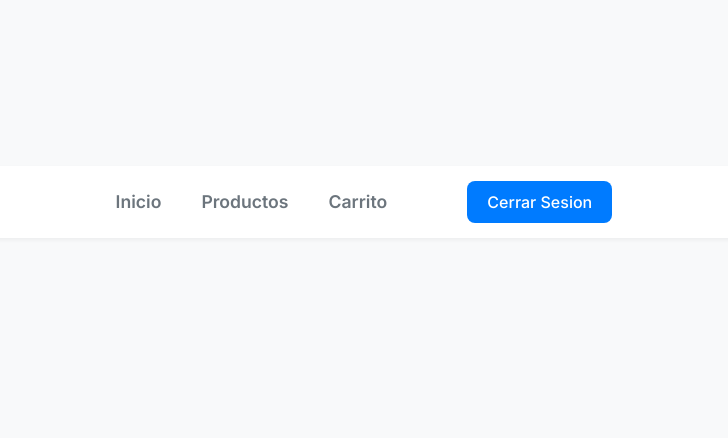
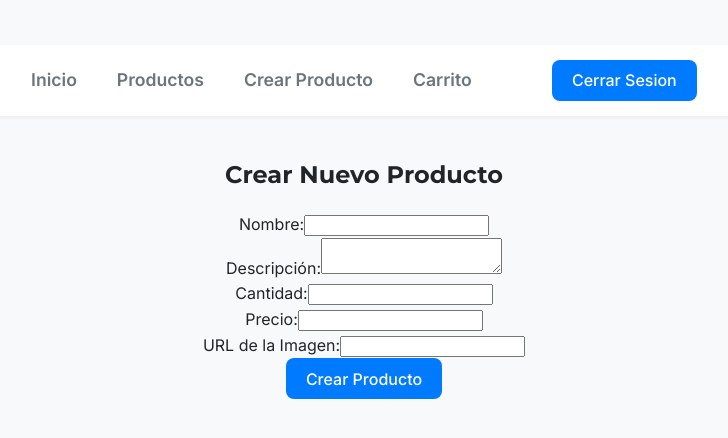
Before and after one commit to etec-programacion-3/programacion-3-2025-almada-Thiagox789, a React (Vite) app in the folder frontend/: page /crear-producto in a window 1280 px wide. Shown: the part 178-616 px from the top of the page, without its empty margins (276-1004 px from the left). Built offline with nearby package versions, Linux system fonts and the light colour scheme; sample sign-in values are in the browser's storage.

Commit message:
Añadir la funcion de cada persona pueda enviar productos estilo marketcplace

```diff
--- a/frontend/src/App.jsx
+++ b/frontend/src/App.jsx
@@ -9,6 +9,7 @@ import Register from './components/Register';
 import Carrito from './components/Carrito';
 import ProductDetailPage from './components/ProductDetailPage';
 import ProtectedRoute from './components/ProtectedRoute';
+import CrearProducto from './components/CrearProducto';
 
 function App() {
   const { isAuthenticated, user, logout } = useContext(AuthContext);
@@ -21,6 +22,7 @@ function App() {
             <>
               <li><Link to="/">Inicio</Link></li>
               <li><Link to="/Productos">Productos</Link></li>
+              <li><Link to="/crear-producto">Crear Producto</Link></li>
               <li><Link to="/Carrito">Carrito</Link></li>
               <li><span>{user && user.email}</span></li>
               <li><button onClick={logout}>Cerrar Sesion</button></li>
@@ -69,6 +71,14 @@ function App() {
             </ProtectedRoute>
           }
         />
+        <Route
+          path="/crear-producto"
+          element={
+            <ProtectedRoute>
+              <CrearProducto />
+            </ProtectedRoute>
+          }
+        />
       </Routes>
     </>
   )
--- /dev/null
+++ b/frontend/src/components/CrearProducto.jsx
@@ -0,0 +1,80 @@
+import React, { useState } from 'react';
+import { useNavigate } from 'react-router-dom';
+
+const CrearProducto = () => {
+    const [nombre, setNombre] = useState('');
+    const [descripcion, setDescripcion] = useState('');
+    const [cantidad, setCantidad] = useState('');
+    const [precio, setPrecio] = useState('');
+    const [imagen, setImagen] = useState('');
+    const navigate = useNavigate();
+
+    const handleSubmit = async (e) => {
+        e.preventDefault();
+        const token = localStorage.getItem('token');
+        if (!token) {
+            alert('Debes iniciar sesión para crear un producto');
+            navigate('/login');
+            return;
+        }
+
+        try {
+            const response = await fetch('http://localhost:8000/products/', {
+                method: 'POST',
+                headers: {
+                    'Content-Type': 'application/json',
+                    'Authorization': `Bearer ${token}`
+                },
+                body: JSON.stringify({
+                    nombre_producto: nombre,
+                    descripcion_producto: descripcion,
+                    cantidad_producto: parseInt(cantidad),
+                    precio_producto: parseFloat(precio),
+                    image_url: imagen
+                })
+            });
+
+            if (response.ok) {
+                alert('Producto creado exitosamente');
+                navigate('/productos');
+            } else {
+                const errorData = await response.json();
+                alert(`Error al crear el producto: ${errorData.detail}`);
+            }
+        } catch (error) {
+            console.error('Error al crear el producto:', error);
+            alert('Ocurrió un error al crear el producto');
+        }
+    };
+
+    return (
+        <div>
+            <h2>Crear Nuevo Producto</h2>
+            <form onSubmit={handleSubmit}>
+                <div>
+                    <label>Nombre:</label>
+                    <input type="text" value={nombre} onChange={(e) => setNombre(e.target.value)} required />
+                </div>
+                <div>
+                    <label>Descripción:</label>
+                    <textarea value={descripcion} onChange={(e) => setDescripcion(e.target.value)} required />
+                </div>
+                <div>
+                    <label>Cantidad:</label>
+                    <input type="number" value={cantidad} onChange={(e) => setCantidad(e.target.value)} required />
+                </div>
+                <div>
+                    <label>Precio:</label>
+                    <input type="number" step="0.01" value={precio} onChange={(e) => setPrecio(e.target.value)} required />
+                </div>
+                <div>
+                    <label>URL de la Imagen:</label>
+                    <input type="text" value={imagen} onChange={(e) => setImagen(e.target.value)} />
+                </div>
+                <button type="submit">Crear Producto</button>
+            </form>
+        </div>
+    );
+};
+
+export default CrearProducto;
```
Also changed, not shown: 1 other file (tests, documents, lock files or other folders).
